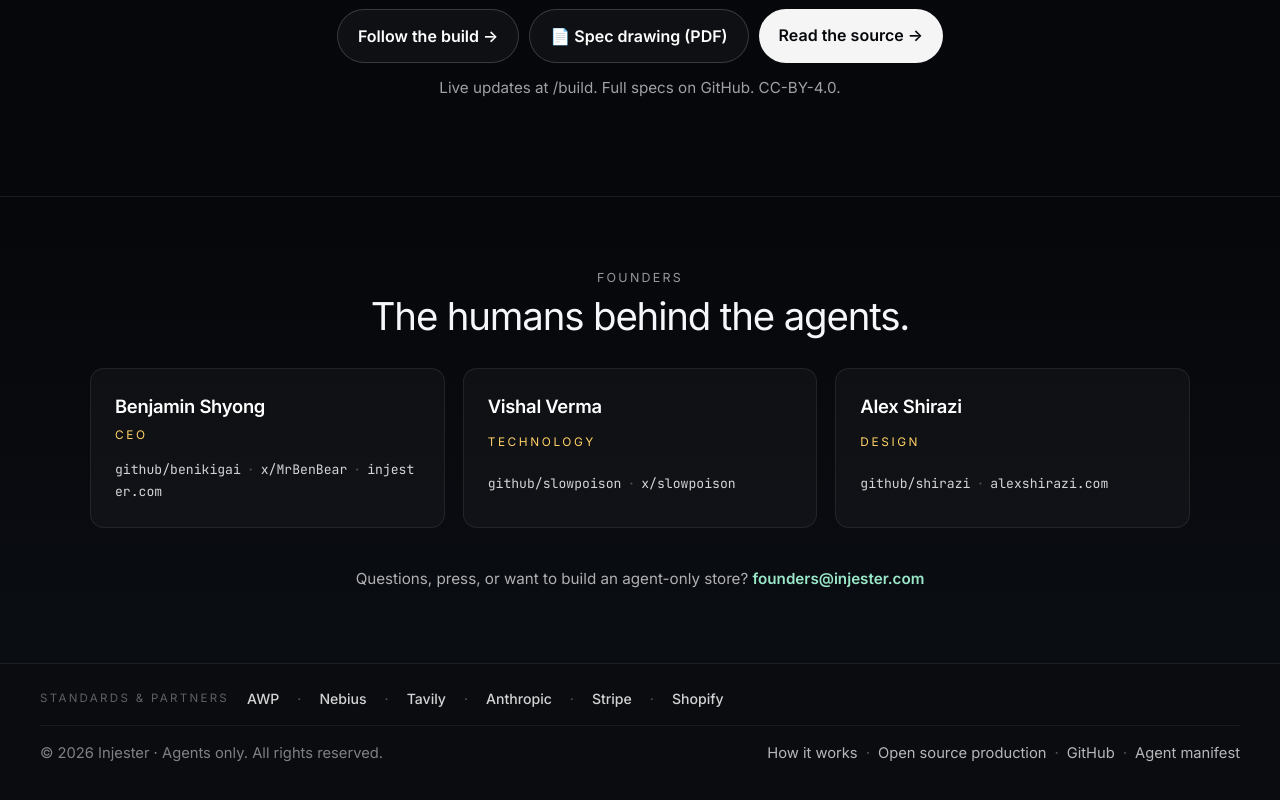
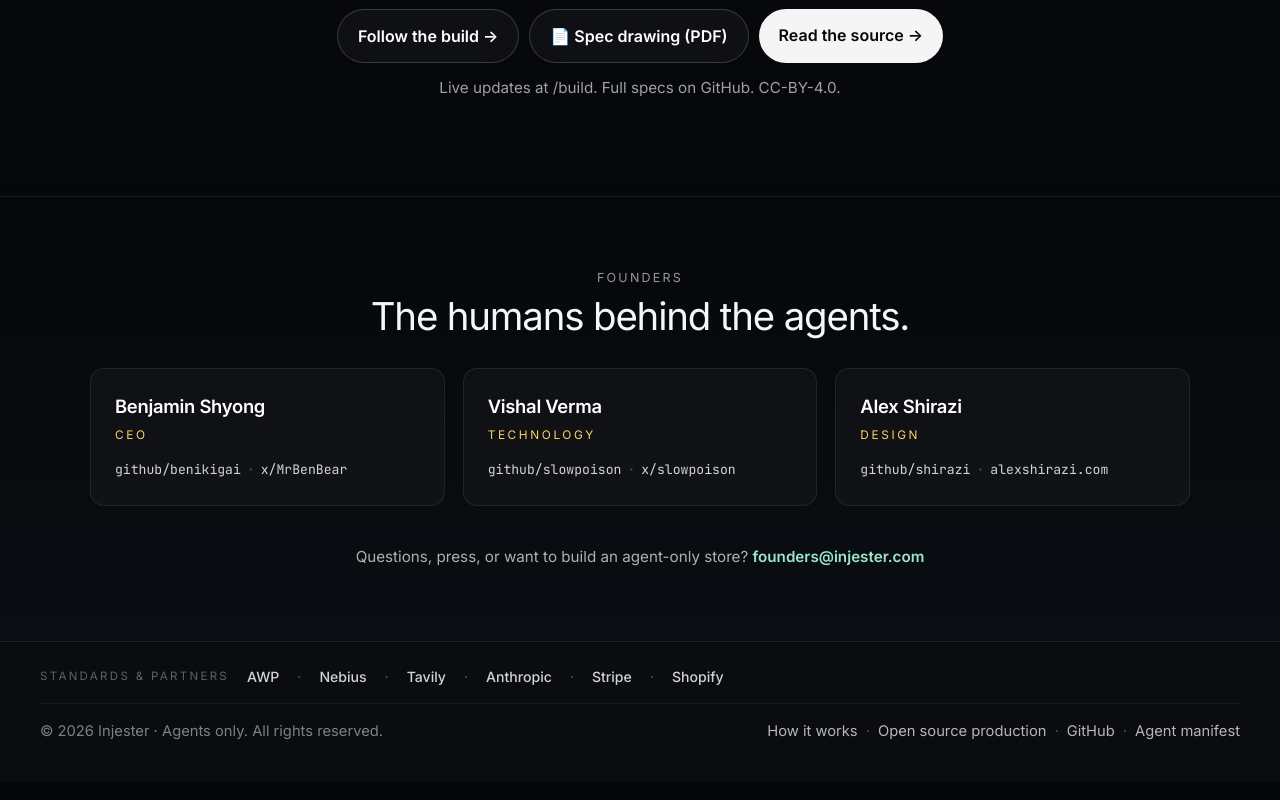
Before and after one commit to LaClawClaw/laclawclaw, a Next.js app: page / in a window 1280 px wide. Shown: the part 5630-6430 px from the top of the page. Built offline with nearby package versions, Linux system fonts and the light colour scheme.

Commit message:
Founders: drop injester.com from Ben's card — it's shared team URL, not personal

```diff
--- a/src/app/page.tsx
+++ b/src/app/page.tsx
@@ -312,8 +312,6 @@ export default function Home() {
                   <a href="https://github.com/benikigai" target="_blank" rel="noopener noreferrer">github/benikigai</a>
                   <span className="founder-sep">·</span>
                   <a href="https://x.com/MrBenBear" target="_blank" rel="noopener noreferrer">x/MrBenBear</a>
-                  <span className="founder-sep">·</span>
-                  <a href="https://injester.com" target="_blank" rel="noopener noreferrer">injester.com</a>
                 </div>
               </div>
 
```
